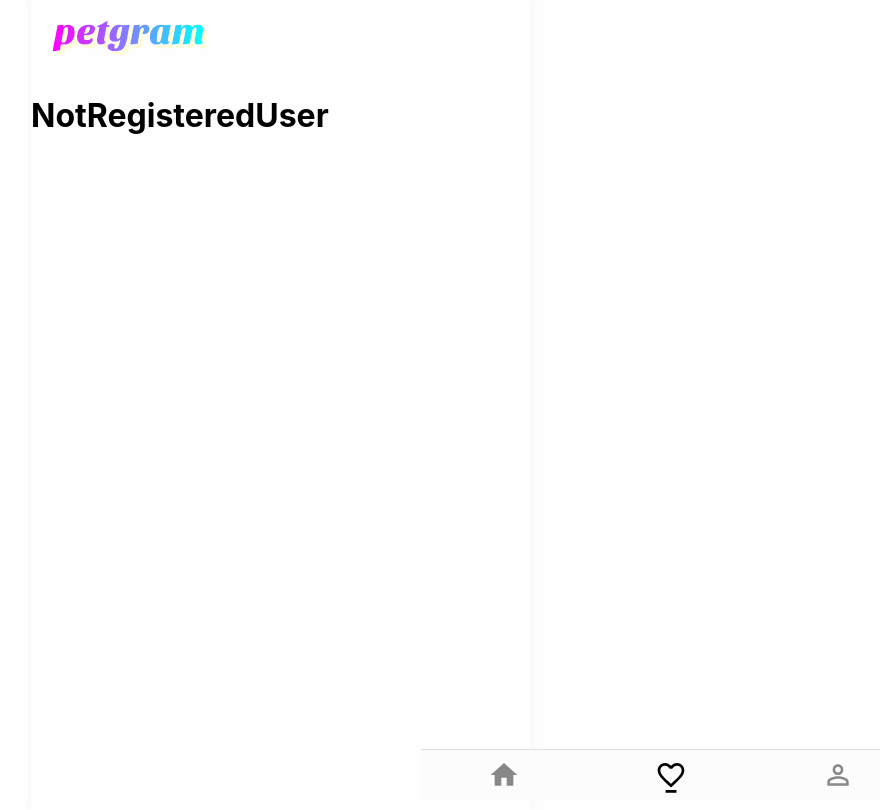
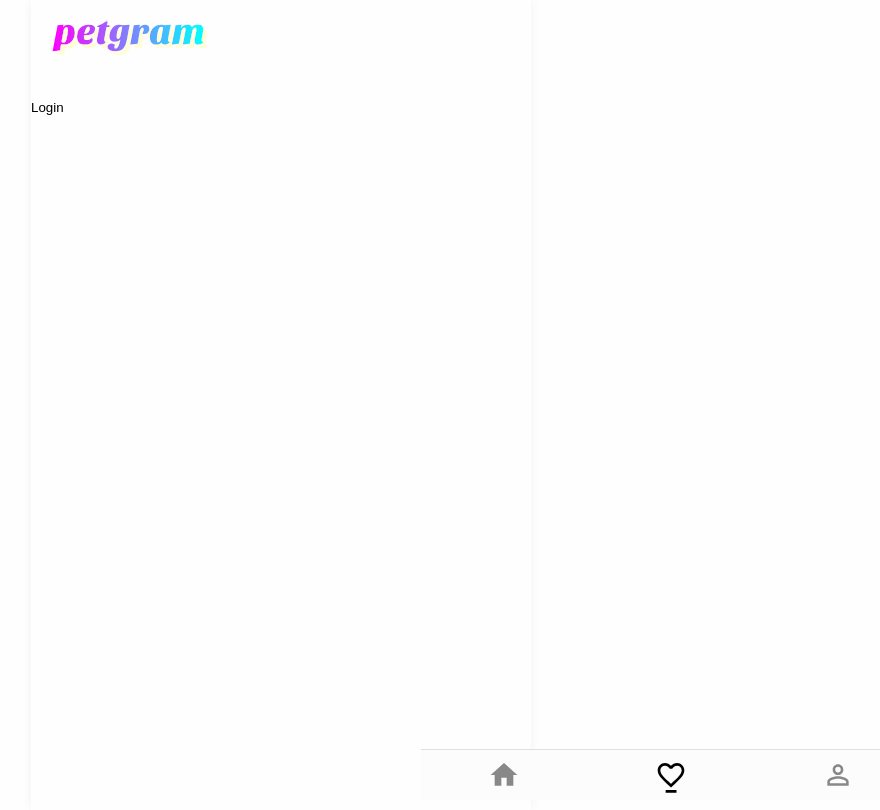
Before and after one commit to mauriciobrito7/petgram, a React (Create React App) app: page /favs in a window 1280 px wide. Shown: the whole page, without its empty margins (359-1239 px from the left). Built offline with nearby package versions, Linux system fonts and the light colour scheme.

Commit message:
use Context to manage user state if it is logged or not

```diff
--- a/src/App.js
+++ b/src/App.js
@@ -2,6 +2,7 @@ import React from 'react'
 import { GlobalStyles } from './styles/GlobalStyles'
 
 import { Router } from '@reach/router'
+import Context from './Context'
 
 import { Home } from './pages/Home'
 import { Detail } from './pages/Detail'
@@ -11,10 +12,6 @@ import { NotRegisteredUser } from './pages/NotRegisteredUser'
 
 import { Logo } from './components/Logo/Logo.component'
 import { NavBar } from './components/NavBar/NavBar.component'
-
-const UserLogged = ({ children }) => {
-  return children({ isAuth: false })
-}
 
 export const App = () => {
 
@@ -27,7 +24,7 @@ export const App = () => {
       <Detail path='/detail/:detailId'/>
     </Router>
 
-    <UserLogged>
+    <Context.Consumer>
       {
         ({ isAuth }) =>
           isAuth ?
@@ -41,7 +38,7 @@ export const App = () => {
             <NotRegisteredUser path='/user' />
           </Router>
       }
-    </UserLogged>
+    </Context.Consumer>
 
     <NavBar/>
   </div>)
--- /dev/null
+++ b/src/Context.jsx
@@ -0,0 +1,20 @@
+import React, { createContext, useState } from 'react'
+
+const Context = createContext()
+
+const Provider = ({ children }) => {
+  const [isAuth, setIsAuth] = useState(false)
+  const value = {
+    isAuth,
+    activateAuth: () => {
+      setIsAuth(true)
+    }
+  }
+
+  return (<Context.Provider value={value}>{children}</Context.Provider>)
+}
+
+export default {
+  Provider,
+  Consumer: Context.Consumer
+}
--- a/src/components/ListOfCategories/ListOfCategories.component.jsx
+++ b/src/components/ListOfCategories/ListOfCategories.component.jsx
@@ -37,7 +37,7 @@ export const ListOfCategories = () => {
         return () => {
             document.removeEventListener('scroll',eventId)
         }
-    },)
+    },[showFixed])
 
     const renderList = (fixed) => (
         <List fixed={fixed}>
--- a/src/index.js
+++ b/src/index.js
@@ -4,17 +4,19 @@ import ApolloClient from 'apollo-boost'
 import { ApolloProvider } from 'react-apollo'
 import {App} from './App';
 import reportWebVitals from './reportWebVitals';
+import Context from './Context'
+
 
 const client = new ApolloClient({
   uri:'https://petgram-server-23xyhmeq5.vercel.app/graphql'
 })
 
 ReactDOM.render(
-  <React.StrictMode>
-    <ApolloProvider client={client}>
-      <App />
-    </ApolloProvider>
-  </React.StrictMode>,
+    <Context.Provider>
+      <ApolloProvider client={client}>
+        <App />
+      </ApolloProvider>
+    </Context.Provider>,
   document.getElementById('root')
 );
 
--- a/src/pages/NotRegisteredUser.jsx
+++ b/src/pages/NotRegisteredUser.jsx
@@ -1,5 +1,16 @@
 import React from 'react'
+import Context from '../Context'
 
 export const NotRegisteredUser = () => (
-  <h1>NotRegisteredUser</h1>
+  <Context.Consumer>
+    {
+      ({ isAuth, activateAuth}) => {
+        return (
+          <form onSubmit={activateAuth}>
+            <button>Login</button>
+          </form>
+        )
+      }
+    }
+  </Context.Consumer>
 )
```
